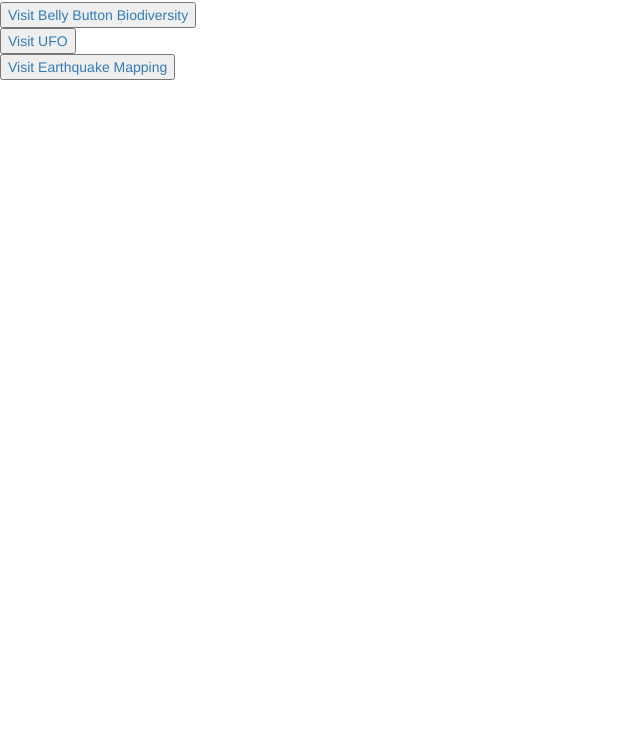
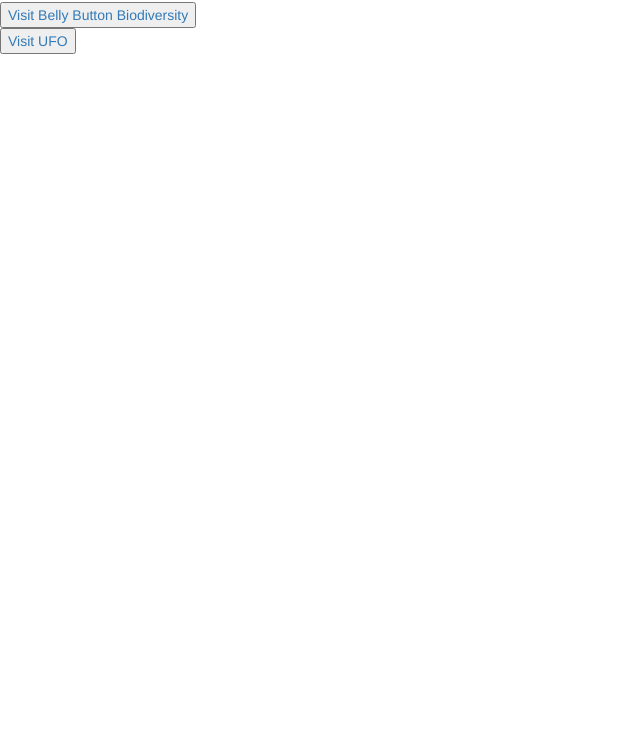
Before and after one commit to reno8946/reno8946.github.io, a plain HTML site: page index.html in a window 1280 px wide. Shown: the part 68-800 px from the top of the page, without its empty margins (0-640 px from the left). Drawn offline with nearby package versions, Linux system fonts and the light colour scheme.

Commit message:
Update index.html

```diff
--- a/index.html
+++ b/index.html
@@ -22,9 +22,6 @@
   <div>
     <button><a href="https://reno8946.github.io/UFOs/">Visit UFO</a></button>
   </div>
-  <div>
-    <button><a href="https://reno8946.github.io/Mapping_Earthquake/">Visit Earthquake Mapping</a></button>
-  </div>
 </body>
 
 </html>
```
